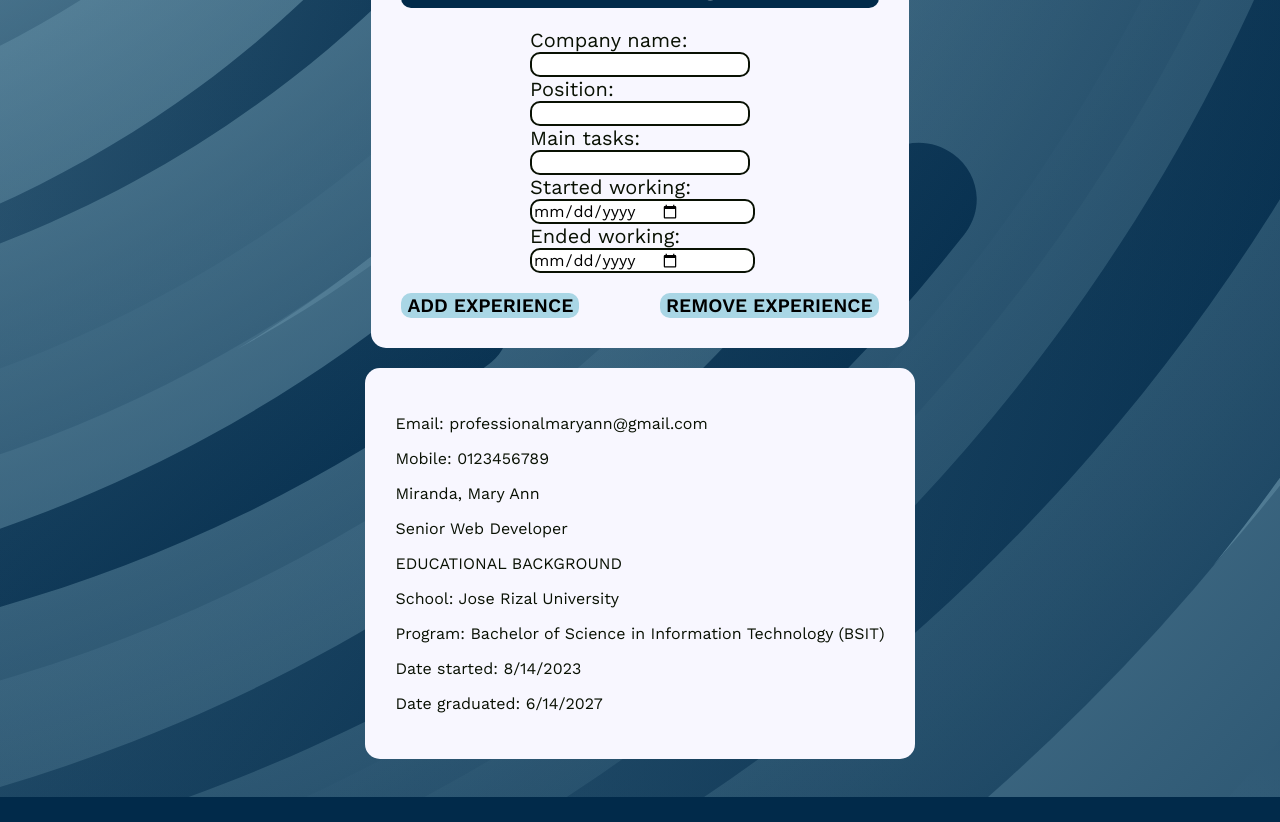
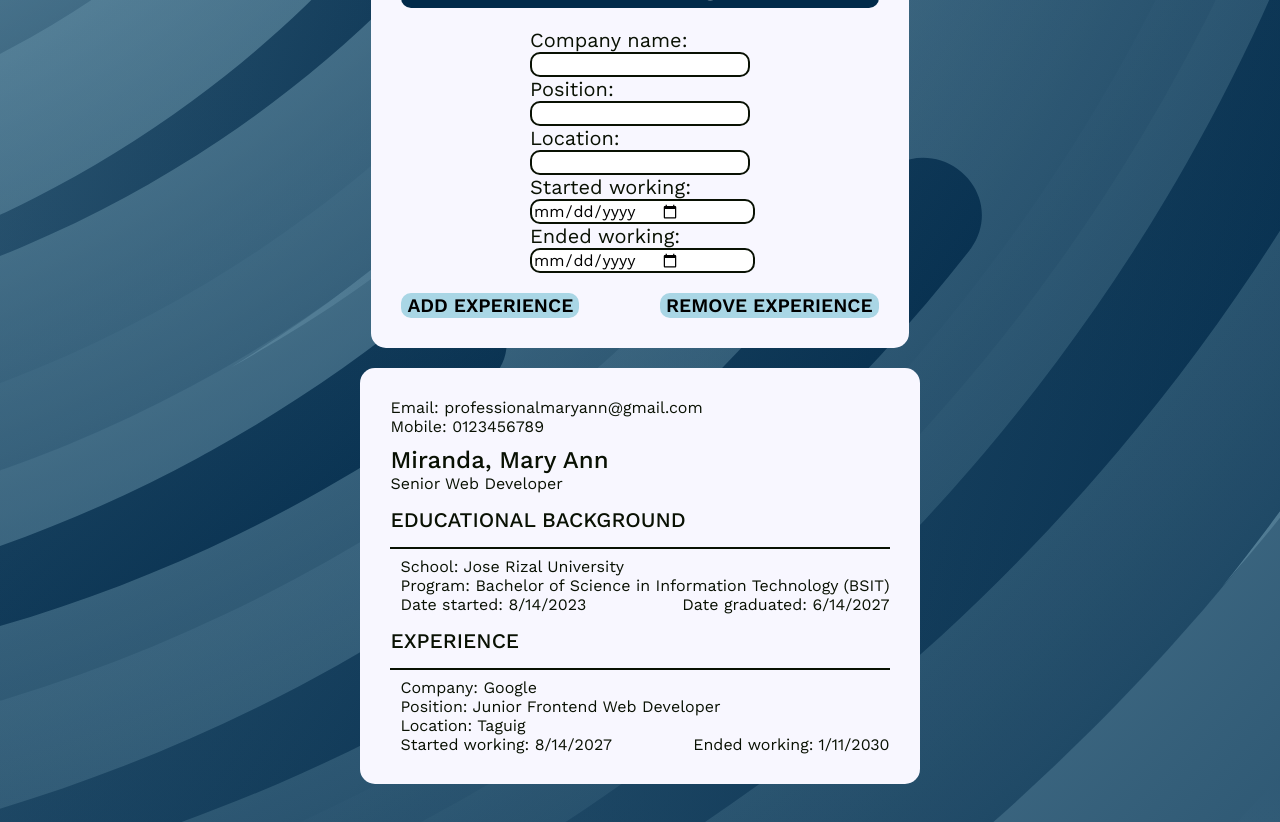
Before and after one commit to maryannintech/cv-project, a React (Create React App) app: page / in a window 1280 px wide. Shown: the part 820-1642 px from the top of the page. Before the commit the page ends 1617 px from the top, so only its background shows below. Built offline with nearby package versions, Linux system fonts and the light colour scheme.

Commit message:
finished the layout of cv

```diff
--- a/src/components/ExperienceBg.js
+++ b/src/components/ExperienceBg.js
@@ -31,7 +31,7 @@ function ExperienceForm() {
         <input type="text" id="company-name" required></input>
         <label htmlFor="position">Position: </label>
         <input type="text" id="position" required></input>
-        <label htmlFor="tasks">Main tasks: </label>
+        <label htmlFor="tasks">Location: </label>
         <input type="text" id="tasks" required></input>
         <label htmlFor="job-started">Started working: </label>
         <input type="date" id="job-started" required></input>
--- a/src/components/PreviewCv.js
+++ b/src/components/PreviewCv.js
@@ -13,12 +13,15 @@ function PreviewCv() {
   return (
     <div className="preview-cv">
       <div className="genInfo">
-        <p className="email">Email: professionalmaryann@gmail.com</p>
-        <p className="phone-number">Mobile: 0123456789</p>
+        <div className="contacts">
+          <p className="email">Email: professionalmaryann@gmail.com</p>
+          <p className="phone-number">Mobile: 0123456789</p>
+        </div>
         <p className="name">Miranda, Mary Ann</p>
         <p className="title">Senior Web Developer</p>
       </div>
       <p className="educ-title">EDUCATIONAL BACKGROUND</p>
+      <hr></hr>
       <div className="educBG">
         <p className="school">School: Jose Rizal University</p>
         <p className="position">
@@ -29,7 +32,17 @@ function PreviewCv() {
           <p className="school-graduated">Date graduated: 6/14/2027</p>
         </div>
       </div>
-      <div className="expBG"></div>
+      <p className="exp-title">EXPERIENCE</p>
+      <hr></hr>
+      <div className="expBG">
+        <p className="company-name">Company: Google</p>
+        <p className="position">Position: Junior Frontend Web Developer</p>
+        <p className="location-company">Location: Taguig</p>
+        <div className="company-dates">
+          <p className="company-started">Started working: 8/14/2027</p>
+          <p className="company-ended">Ended working: 1/11/2030</p>
+        </div>
+      </div>
     </div>
   );
 }
--- a/src/styles/PreviewCv.css
+++ b/src/styles/PreviewCv.css
@@ -7,3 +7,64 @@
     color: #091103;
     margin-top: 20px;
 }
+
+.preview-cv > p {
+    margin: 15px 0;
+}
+
+.contacts > p {
+    margin: 0;
+}
+
+.contacts {
+    margin-bottom: 10px;
+}
+
+.genInfo > p {
+    margin: 0;
+}
+
+.name {
+    font-size: 1.5rem;
+    font-weight: 500;
+}
+
+.educ-title,
+.exp-title {
+    font-size: 1.3rem;
+    font-weight: 500;
+}
+
+.educBG,
+.expBG {
+    padding-left: 10px;
+}
+
+.educBG > p {
+    margin: 0;
+}
+
+.expBG > p {
+    margin: 0;
+}
+
+.school-dates,
+.company-dates {
+    display: flex;
+    align-items: center;
+    justify-content: space-between;
+}
+
+.school-dates > p {
+    margin: 0;
+}
+
+.company-dates > p {
+    margin: 0;
+}
+
+hr {
+    height: 2px;
+    background-color: #091103;
+    border: none;
+}
```
